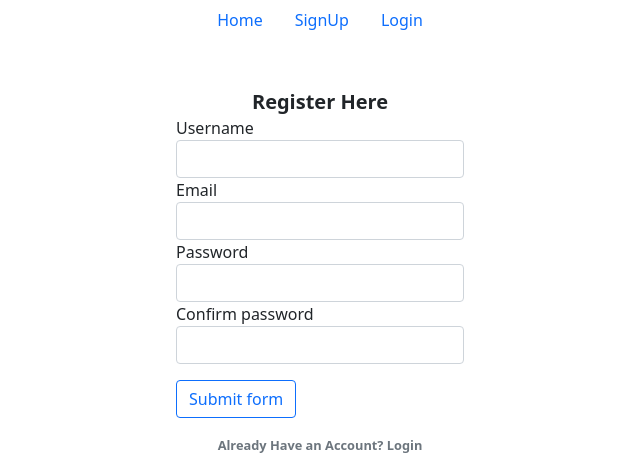
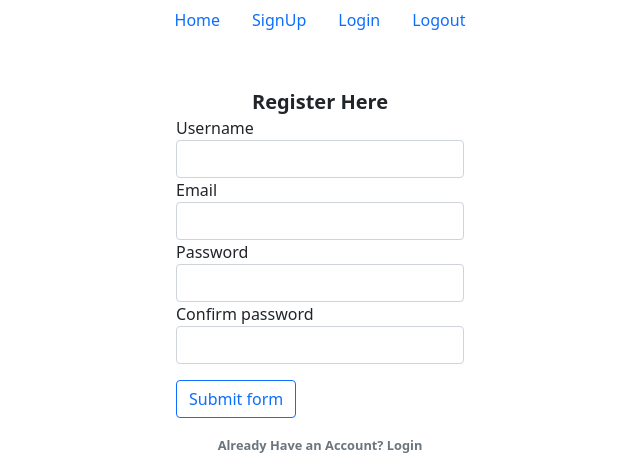
Before and after one commit to M0nicah/pitch-app, a Python web app: template app/templates/signup.html in a window 1280 px wide. Shown: the top 455 px of the page, without its empty margins (320-960 px from the left). Run offline with Jinja, Linux system fonts and the light colour scheme; the template is opened without the code that fills it, so the values that code supplies are empty, except form fields; tables that the repository leaves empty hold one stand-in row (values such as "Sample post"); form fields are guessed from the names that the template uses; some libraries are stand-ins or nearby versions.

Commit message:
add registration function for signup functionality

```diff
--- a/app/forms.py
+++ b/app/forms.py
@@ -21,3 +21,8 @@ class LoginForm(FlaskForm):
 def validate_username(self, username):
     if User.query.filter_by(username=username.data).first():
         raise ValidationError("Username already taken!")
+
+def validate_email(self, email):
+        user = User.query.filter_by(email=email.data).first()
+        if user is not None:
+            raise ValidationError('Please use a different email address.')
--- a/app/templates/base.html
+++ b/app/templates/base.html
@@ -38,6 +38,13 @@
             >Login</a
           >
         </li>
+        <li class="nav-item">
+          <a
+            class="nav-link"
+            href="{{ url_for('main.login', filename='login.html') }}"
+            >Logout</a
+          >
+        </li>
       </ul>
     </div>
 
--- a/manage.py
+++ b/manage.py
@@ -4,7 +4,6 @@ from app.models import User, Pitch
 # Creating app instance
 app = createapp()
 
-@app.command
 def test():
     """Run the unit tests"""
     import unittest
```
Also changed, not shown: app/main/views.py (+6 -2 lines).
